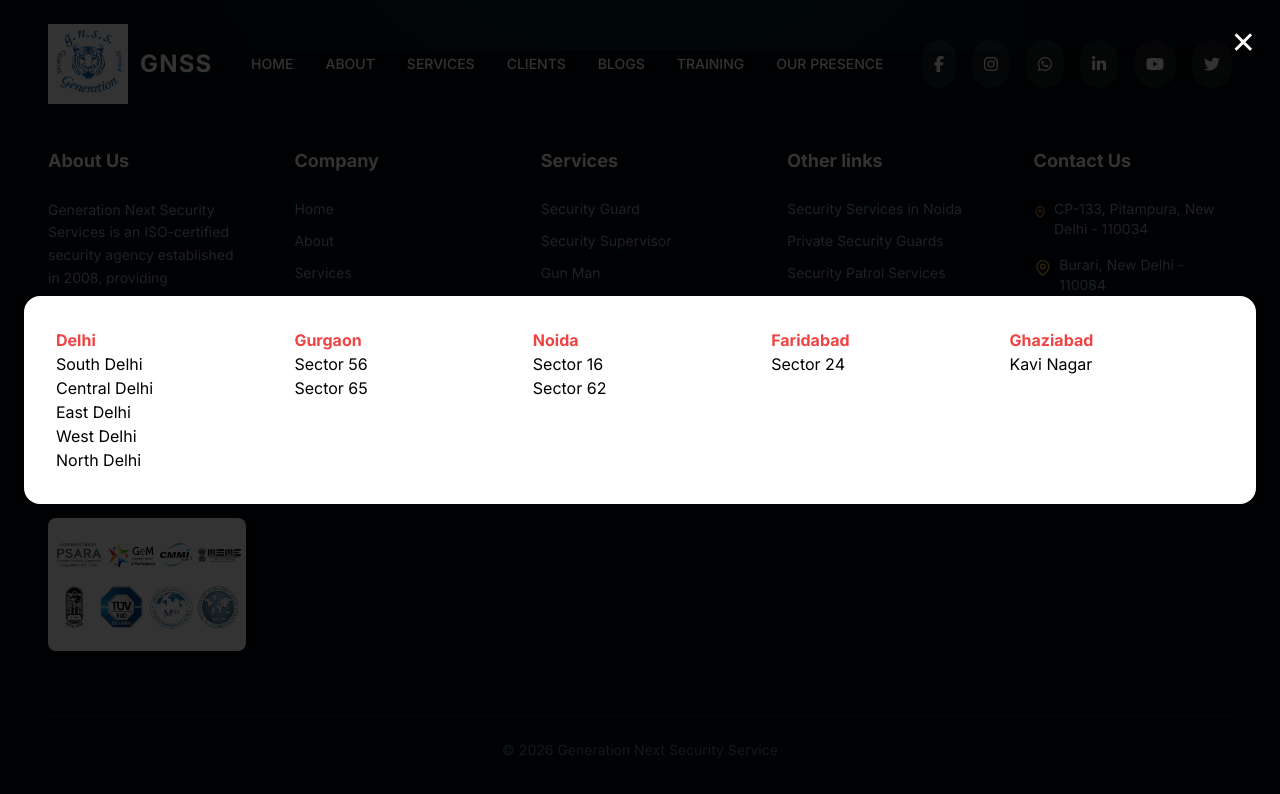
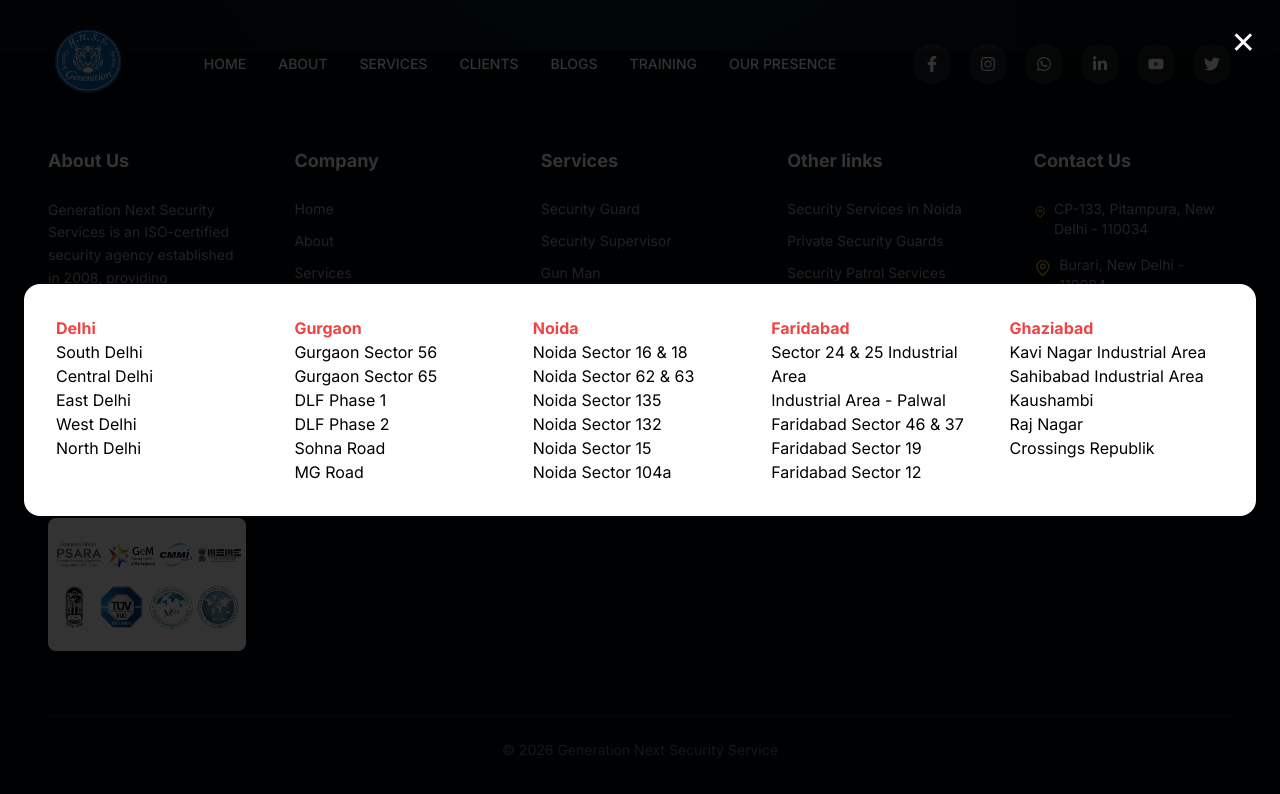
Before and after one commit to Er-Prashant-Developer/Security, a React (Vite) app: page / in a window 1280 px wide. Both pictures are taken after a click on the button "Our Presence". Shown: the part 8536-9330 px from the top of the page. Built offline with nearby package versions, Linux system fonts and the light colour scheme.

Commit message:
EVERYTHING IS DONE

```diff
--- a/package.json
+++ b/package.json
@@ -15,7 +15,8 @@
     "locomotive-scroll": "^5.0.0-beta.11",
     "lucide-react": "^0.368.0",
     "react": "^18.2.0",
-    "react-dom": "^18.2.0"
+    "react-dom": "^18.2.0",
+    "react-icons": "^5.6.0"
   },
   "devDependencies": {
     "@types/react": "^18.2.66",
--- a/src/components/Hero.jsx
+++ b/src/components/Hero.jsx
@@ -70,18 +70,15 @@
           ref={textRef}
           className="text-4xl sm:text-5xl md:text-7xl lg:text-8xl font-heading font-bold uppercase tracking-tight leading-tight mb-4 flex flex-wrap justify-center gap-x-2 sm:gap-x-4 px-2 sm:px-0"
         >
-          <span>GNSS</span>
+
+
+
+          <span>Generation Next</span>
           <span>Security</span>
-          <span className="text-gold-500">Solutions</span>
+          <span className="text-gold-500">Services</span>
         </h1>
 
-        {/* 🔥 COMPANY FULL FORM */}
-        <p
-          ref={fullFormRef}
-          className="text-gray-400 text-sm md:text-lg tracking-widest uppercase mb-4"
-        >
-          Generation Next Security Services
-        </p>
+
 
         {/* ISO */}
         <div
@@ -89,7 +86,7 @@
           className="mb-6 px-4 sm:px-6 py-2 rounded-full border border-gold-500/40 bg-white/10 backdrop-blur-md text-center"
         >
           <span className="text-gold-500 font-bold tracking-widest text-xs sm:text-sm md:text-base uppercase flex flex-col sm:inline-block">
-            <span className="sm:inline">ISO Certified Company</span> <span className="sm:inline">9001-2015</span>
+            <span className="sm:inline">ISO Certified Company</span> <span className="sm:inline">9001:2015</span>
           </span>
         </div>
 
--- a/src/components/Industries.jsx
+++ b/src/components/Industries.jsx
@@ -1,4 +1,7 @@
-import React from "react";
+import React, { useRef, useEffect } from "react";
+import gsap from "gsap";
+import { ScrollTrigger } from "gsap/ScrollTrigger";
+
 import {
   Users,
   Car,
@@ -15,6 +18,8 @@
   Store,
 } from "lucide-react";
 
+gsap.registerPlugin(ScrollTrigger);
+
 const industries = [
   {
     name: "All Clients",
@@ -24,7 +29,7 @@
   {
     name: "Auto Sector",
     icon: <Car size={32} />,
-    img: "https://images.unsplash.com/photo-1616877404877-b62fa0846edd?q=80&w=928&auto=format&fit=crop&ixlib=rb-4.1.0&ixid=M3wxMjA3fDB8MHxwaG90by1wYWdlfHx8fGVufDB8fHx8fA%3D%3D",
+    img: "https://images.unsplash.com/photo-1616877404877-b62fa0846edd?q=80&w=928&auto=format&fit=crop",
   },
   {
     name: "Education Institutional",
@@ -44,17 +49,17 @@
   {
     name: "Govt Sector",
     icon: <Building2 size={32} />,
-    img: "https://images.unsplash.com/photo-1618656172765-26774a4a38d2?w=1000&auto=format&fit=crop&q=60&ixlib=rb-4.1.0&ixid=M3wxMjA3fDB8MHxzZWFyY2h8MTF8fGdvdmVybm1lbnR8ZW58MHx8MHx8fDA%3D",
+    img: "https://images.unsplash.com/photo-1618656172765-26774a4a38d2?w=1000&auto=format&fit=crop",
   },
   {
     name: "Health Care",
     icon: <HeartPulse size={32} />,
-    img: "https://images.unsplash.com/photo-1708413226312-2c28dfbb346f?w=1000&auto=format&fit=crop&q=60&ixlib=rb-4.1.0&ixid=M3wxMjA3fDB8MHxzZWFyY2h8MTF8fGhlYWx0aGNhcmUlMjBzZWN1cml0eXxlbnwwfHwwfHx8MA%3D%3D",
+    img: "https://images.unsplash.com/photo-1708413226312-2c28dfbb346f?w=1000&auto=format&fit=crop",
   },
   {
     name: "Industrial Security Services",
     icon: <Factory size={32} />,
-    img: "https://images.unsplash.com/photo-1773580995586-b0195c43386c?w=1000&auto=format&fit=crop&q=60&ixlib=rb-4.1.0&ixid=M3wxMjA3fDB8MHxzZWFyY2h8NHx8SW5kdXN0cmlhbCUyMFNlY3VyaXR5JTIwU2VydmljZXN8ZW58MHx8MHx8fDA%3D",
+    img: "https://images.unsplash.com/photo-1773580995586-b0195c43386c?w=1000&auto=format&fit=crop",
   },
   {
     name: "Infrastructure",
@@ -84,16 +89,36 @@
   {
     name: "Retail Security Services",
     icon: <Store size={32} />,
-    img: "https://plus.unsplash.com/premium_photo-1682125948844-e2dc8996b0f0?w=1000&auto=format&fit=crop&q=60&ixlib=rb-4.1.0&ixid=M3wxMjA3fDB8MHxzZWFyY2h8MXx8c2VjdXJpdHklMjBvJTIwc2hvcHxlbnwwfHwwfHx8MA%3D%3D",
+    img: "https://plus.unsplash.com/premium_photo-1682125948844-e2dc8996b0f0?w=1000&auto=format&fit=crop",
   },
 ];
 
 const Industries = () => {
+  const sectionRef = useRef(null);
+
+  useEffect(() => {
+    gsap.fromTo(
+      ".industry-card",
+      { opacity: 0, y: 80 },
+      {
+        opacity: 1,
+        y: 0,
+        duration: 0.8,
+        stagger: 0.15,
+        ease: "power3.out",
+        scrollTrigger: {
+          trigger: sectionRef.current,
+          start: "top 80%",
+        },
+      }
+    );
+  }, []);
+
   return (
     <section
       id="clients"
+      ref={sectionRef}
       className="py-24 bg-[#02050A]"
-      data-scroll-section
     >
       <div className="max-w-7xl mx-auto px-6 md:px-12">
 
@@ -115,24 +140,18 @@
           {industries.map((ind, i) => (
             <div
               key={i}
-              className="group relative h-80 rounded-2xl overflow-hidden cursor-pointer will-change-transform"
-              data-scroll
-              data-scroll-speed={i % 2 === 0 ? "1" : "0.5"}
+              className="industry-card group relative h-80 rounded-2xl overflow-hidden cursor-pointer will-change-transform"
             >
 
-              {/* Image */}
               <img
                 src={ind.img}
                 alt={ind.name}
                 className="w-full h-full object-cover transition-transform duration-700 ease-out group-hover:scale-110 group-hover:rotate-1 saturate-50 group-hover:saturate-100"
               />
 
-              {/* Overlay */}
               <div className="absolute inset-0 bg-gradient-to-t from-navy-900 via-navy-900/40 to-transparent opacity-90 group-hover:opacity-70 transition-opacity duration-300"></div>
 
-              {/* Content */}
               <div className="absolute bottom-6 left-6 right-6 flex items-center justify-between">
-
                 <h3 className="text-2xl font-bold font-heading text-white">
                   {ind.name}
                 </h3>
@@ -140,7 +159,6 @@
                 <div className="bg-gold-500/90 text-navy-900 p-3 rounded-full transform translate-y-4 opacity-0 group-hover:translate-y-0 group-hover:opacity-100 transition-all duration-300">
                   {ind.icon}
                 </div>
-
               </div>
 
             </div>
--- a/src/components/Navbar.jsx
+++ b/src/components/Navbar.jsx
@@ -1,5 +1,6 @@
 import React, { useState, useEffect } from 'react';
 import { Menu, X } from 'lucide-react';
+import { FaFacebookF, FaInstagram, FaWhatsapp, FaLinkedinIn, FaYoutube, FaTwitter } from "react-icons/fa";
 
 const Navbar = () => {
   const [scrolled, setScrolled] = useState(false);
@@ -27,10 +28,7 @@
   useEffect(() => {
     const open = () => setShowPresence(true);
     window.addEventListener("openPresence", open);
-
-    return () => {
-      window.removeEventListener("openPresence", open);
-    };
+    return () => window.removeEventListener("openPresence", open);
   }, []);
 
   const navLinks = ['Home', 'About', 'Services', 'Clients', 'Blogs', 'Training'];
@@ -45,8 +43,11 @@
 
           {/* LOGO */}
           <div className="flex items-center gap-3 cursor-pointer">
-            <img src="/assets/logo.png" className="w-16 h-16 md:w-20 md:h-20 object-contain" alt="GNSS Logo" />
-            <span className="text-xl md:text-2xl font-bold tracking-wider text-white">GNSS</span>
+            <img
+              src="/assets/logo.png"
+              className="w-16 h-16 md:w-20 md:h-20 rounded-full object-contain bg-transparent"
+              alt="GNSS Logo"
+            />
           </div>
 
           {/* DESKTOP LINKS */}
@@ -69,28 +70,34 @@
             </button>
           </div>
 
-          {/* DESKTOP SOCIAL ICONS */}
+          {/* SOCIAL ICONS */}
           <div className="hidden lg:flex items-center gap-4">
-            <a href="#" className="bg-white/10 p-3 rounded-full hover:bg-blue-600 transition">
-              <i className="fab fa-facebook-f text-white"></i>
-            </a>
-            <a href="#" className="bg-white/10 p-3 rounded-full hover:bg-pink-500 transition">
-              <i className="fab fa-instagram text-white"></i>
-            </a>
-            <a href="#" className="bg-white/10 p-3 rounded-full hover:bg-green-500 transition">
-              <i className="fab fa-whatsapp text-white"></i>
-            </a>
-            <a href="#" className="bg-white/10 p-3 rounded-full hover:bg-blue-400 transition">
-              <i className="fab fa-linkedin-in text-white"></i>
+
+            <a href="https://facebook.com/yourusername" target="_blank" rel="noopener noreferrer" className="bg-white/10 p-3 rounded-full hover:bg-blue-600 transition">
+              <FaFacebookF className="text-white" />
             </a>
 
-            {/* NEW */}
-            <a href="#" className="bg-white/10 p-3 rounded-full hover:bg-red-600 transition">
-              <i className="fab fa-youtube text-white"></i>
+            <a href="https://instagram.com/yourusername" target="_blank" rel="noopener noreferrer" className="bg-white/10 p-3 rounded-full hover:bg-pink-500 transition">
+              <FaInstagram className="text-white" />
             </a>
-            <a href="#" className="bg-white/10 p-3 rounded-full hover:bg-sky-500 transition">
-              <i className="fab fa-twitter text-white"></i>
+
+            <a href="https://wa.me/919876543210" target="_blank" rel="noopener noreferrer" className="bg-white/10 p-3 rounded-full hover:bg-green-500 transition">
+              <FaWhatsapp className="text-white" />
             </a>
+
+            <a href="https://linkedin.com/in/yourusername" target="_blank" rel="noopener noreferrer" className="bg-white/10 p-3 rounded-full hover:bg-blue-400 transition">
+              <FaLinkedinIn className="text-white" />
+            </a>
+
+            {/* ✅ YouTube FIXED */}
+            <a href="https://www.youtube.com/watch?v=6xP5oUY7V3w" target="_blank" rel="noopener noreferrer" className="bg-white/10 p-3 rounded-full hover:bg-red-600 transition">
+              <FaYoutube className="text-white" />
+            </a>
+
+            <a href="https://twitter.com/yourusername" target="_blank" rel="noopener noreferrer" className="bg-white/10 p-3 rounded-full hover:bg-sky-500 transition">
+              <FaTwitter className="text-white" />
+            </a>
+
           </div>
 
           {/* MOBILE MENU BUTTON */}
@@ -104,12 +111,10 @@
       </nav>
 
       {/* MOBILE MENU */}
-      <div
-        className={`lg:hidden fixed top-0 left-0 w-full h-[100dvh] bg-navy-900 z-[99999] transition-transform duration-500 ${
+      <div className={`lg:hidden fixed top-0 left-0 w-full h-[100dvh] bg-navy-900 z-[99999] transition-transform duration-500 ${
         mobileMenuOpen ? 'translate-x-0' : 'translate-x-[100%]'
-        } flex flex-col pt-8 px-6 pb-12`}
-      >
-        {/* HEADER */}
+      } flex flex-col pt-8 px-6 pb-12`}>
+
         <div className="flex justify-between items-center mb-8">
           <div className="flex items-center gap-3">
             <img src="/assets/logo.png" className="w-14 h-14" alt="logo" />
@@ -121,7 +126,6 @@
           </button>
         </div>
 
-        {/* LINKS */}
         <div className="flex flex-col items-center gap-6 flex-1 justify-center">
           {[...navLinks, "Our Presence"].map((link) => (
             <button
@@ -139,18 +143,20 @@
 
         {/* MOBILE SOCIAL */}
         <div className="flex gap-6 justify-center">
-          <i className="fab fa-facebook-f text-white"></i>
-          <i className="fab fa-instagram text-white"></i>
-          <i className="fab fa-whatsapp text-white"></i>
-          <i className="fab fa-linkedin-in text-white"></i>
-          <i className="fab fa-youtube text-white"></i>
-          <i className="fab fa-twitter text-white"></i>
+
+          <a href="https://facebook.com/yourusername" target="_blank"><FaFacebookF className="text-white" /></a>
+          <a href="https://instagram.com/yourusername" target="_blank"><FaInstagram className="text-white" /></a>
+          <a href="https://wa.me/919876543210" target="_blank"><FaWhatsapp className="text-white" /></a>
+          <a href="https://linkedin.com/in/yourusername" target="_blank"><FaLinkedinIn className="text-white" /></a>
+          <a href="https://www.youtube.com/watch?v=6xP5oUY7V3w" target="_blank"><FaYoutube className="text-white" /></a>
+          <a href="https://twitter.com/yourusername" target="_blank"><FaTwitter className="text-white" /></a>
+
         </div>
       </div>
 
-      {/* OUR PRESENCE POPUP */}
     {showPresence && (
   <div className="fixed inset-0 z-[999999] bg-black/80 flex items-center justify-center p-6">
+
     <button
       onClick={() => setShowPresence(false)}
       className="absolute top-6 right-6 text-white text-3xl"
@@ -159,26 +165,59 @@
     </button>
 
     <div className="w-full max-w-7xl bg-white rounded-2xl p-8 grid grid-cols-2 md:grid-cols-3 lg:grid-cols-5 gap-6 text-black">
+
+      {/* Delhi */}
       <div>
         <h3 className="text-red-500 font-bold">Delhi</h3>
-              <p>South Delhi</p><p>Central Delhi</p><p>East Delhi</p><p>West Delhi</p><p>North Delhi</p>
+        <p>South Delhi</p>
+        <p>Central Delhi</p>
+        <p>East Delhi</p>
+        <p>West Delhi</p>
+        <p>North Delhi</p>
       </div>
+
+      {/* Gurgaon */}
       <div>
         <h3 className="text-red-500 font-bold">Gurgaon</h3>
-              <p>Sector 56</p><p>Sector 65</p>
+        <p>Gurgaon Sector 56</p>
+        <p>Gurgaon Sector 65</p>
+        <p>DLF Phase 1</p>
+        <p>DLF Phase 2</p>
+        <p>Sohna Road</p>
+        <p>MG Road</p>
       </div>
+
+      {/* Noida */}
       <div>
         <h3 className="text-red-500 font-bold">Noida</h3>
-              <p>Sector 16</p><p>Sector 62</p>
+        <p>Noida Sector 16 & 18</p>
+        <p>Noida Sector 62 & 63</p>
+        <p>Noida Sector 135</p>
+        <p>Noida Sector 132</p>
+        <p>Noida Sector 15</p>
+        <p>Noida Sector 104a</p>
       </div>
+
+      {/* Faridabad */}
       <div>
         <h3 className="text-red-500 font-bold">Faridabad</h3>
-              <p>Sector 24</p>
+        <p>Sector 24 & 25 Industrial Area</p>
+        <p>Industrial Area - Palwal</p>
+        <p>Faridabad Sector 46 & 37</p>
+        <p>Faridabad Sector 19</p>
+        <p>Faridabad Sector 12</p>
       </div>
+
+      {/* Ghaziabad */}
       <div>
         <h3 className="text-red-500 font-bold">Ghaziabad</h3>
-              <p>Kavi Nagar</p>
+        <p>Kavi Nagar Industrial Area</p>
+        <p>Sahibabad Industrial Area</p>
+        <p>Kaushambi</p>
+        <p>Raj Nagar</p>
+        <p>Crossings Republik</p>
       </div>
+
     </div>
   </div>
 )}
```
Also changed, not shown: src/components/CTA.jsx (+7 -7 lines), src/components/Services.jsx (+13 -29 lines), src/components/SocialIcons.jsx (added, +57 -0 lines), public/assets/logo.png, 1 other file (tests, documents, lock files or other folders). Lines whose indentation alone changed are shown as unchanged.
